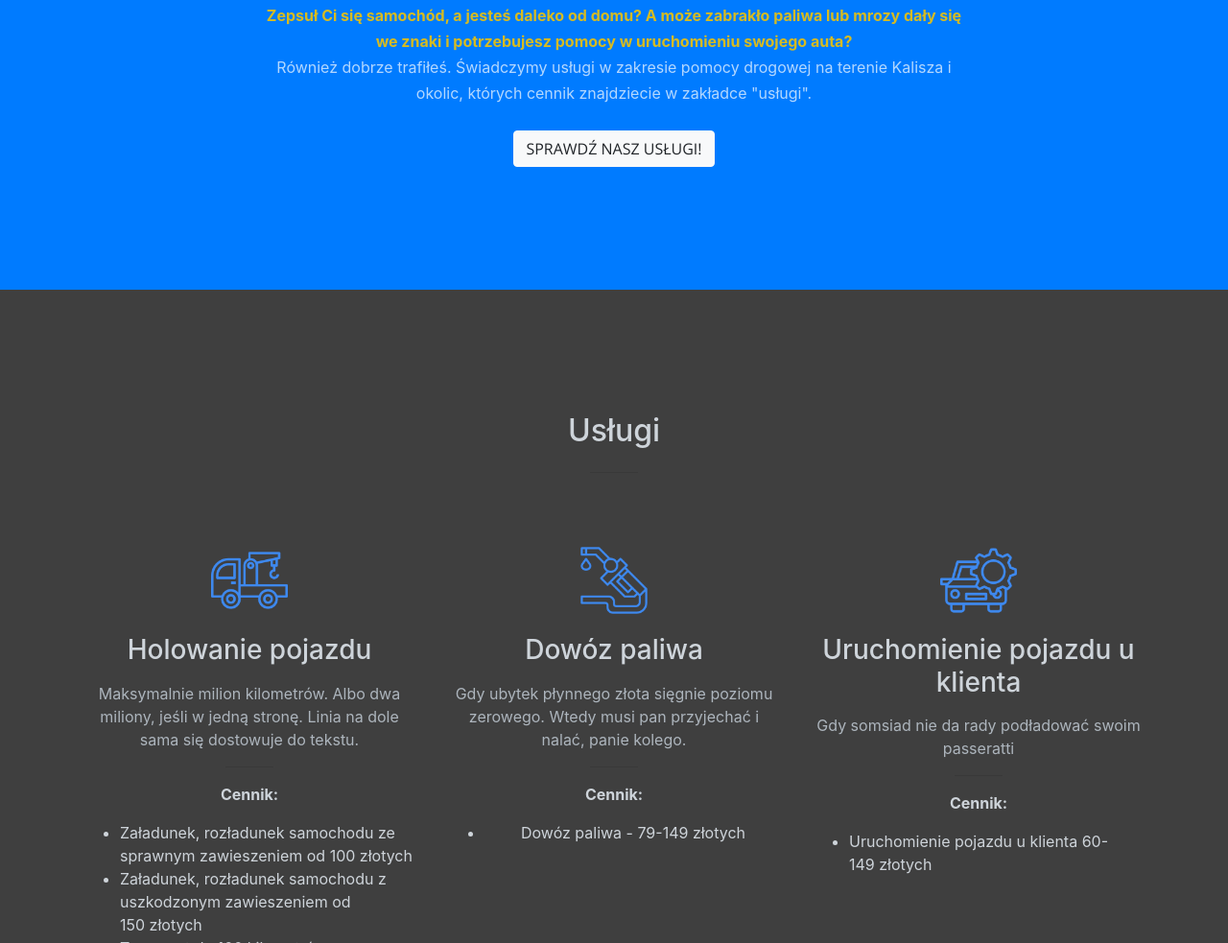
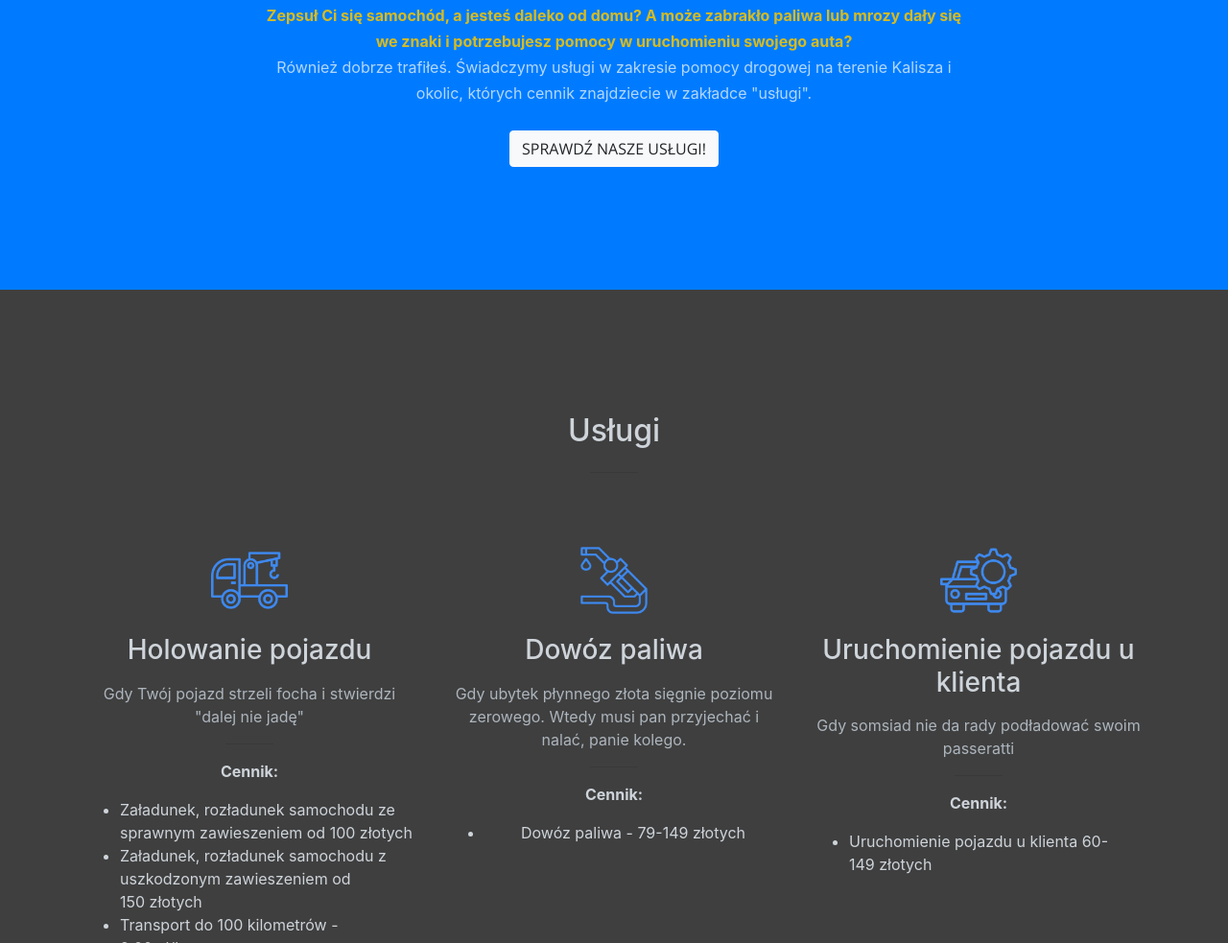
Before and after one commit to CarsArena/CarsArena.github.io, a website with bundled scripts: page index.html in a window 1280 px wide. Shown: the part 1387-2370 px from the top of the page at 96% size. Built offline with nearby package versions, Linux system fonts and the light colour scheme.

Commit message:
Zmiana tekstu i small fyx

```diff
--- a/index.html
+++ b/index.html
@@ -89,7 +89,7 @@
 
             <p class="text-faded mb-4 mt-4"><b class="title">Zepsuł Ci się samochód, a jesteś daleko od domu? A może zabrakło paliwa lub mrozy dały się we znaki i potrzebujesz pomocy w uruchomieniu swojego auta?</b><br />Również dobrze trafiłeś. Świadczymy usługi w zakresie pomocy drogowej na terenie Kalisza i okolic, których cennik znajdziecie w zakładce "usługi".
             </p>
-            <a class="btn btn-light btn-xl js-scroll-trigger" href="#services">Sprawdź nasz usługi!</a>
+            <a class="btn btn-light btn-xl js-scroll-trigger" href="#services">Sprawdź nasze usługi!</a>
           </div>
         </div>
       </div>
@@ -111,7 +111,7 @@
               <img src="img/laweta.png" class="ikonka">
               <h3 class="mb-3">Holowanie pojazdu</h3>
               <p class="subtext mb-0">
-                Maksymalnie milion kilometrów. Albo dwa miliony, jeśli w jedną stronę. Linia na dole sama się dostowuje do tekstu.
+                Gdy Twój pojazd strzeli focha i stwierdzi "dalej nie jadę"
             </div>
             <hr/>
             <div class="service-box mx-auto">
--- a/scss/_masthead.scss
+++ b/scss/_masthead.scss
@@ -12,6 +12,7 @@ header.masthead {
   .welcome-text {
     text-shadow: 0px 0px 10px #FFFFFF;
     color: black;
+    font-weight: 500;
   }
   h1 {
     font-size: 2rem;
```
Also changed, not shown: css/creative.css, css/creative.min.css.
